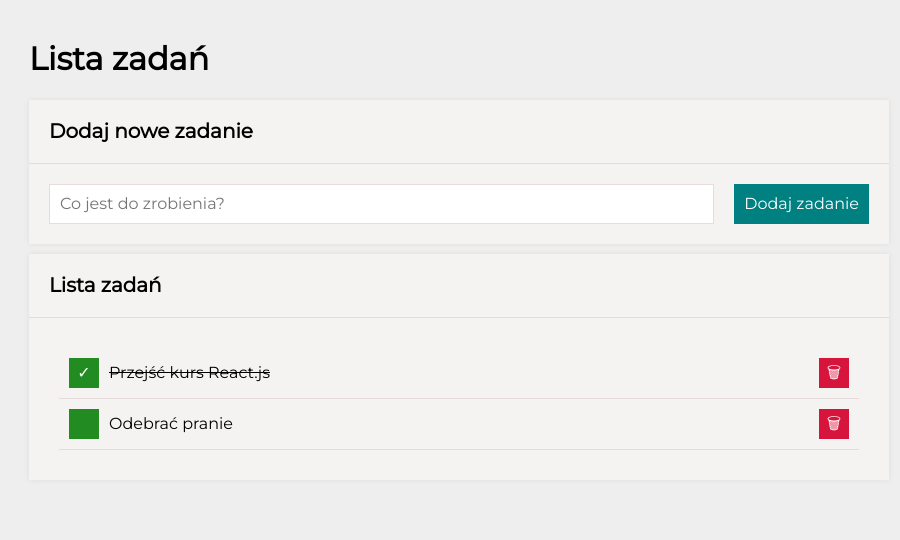
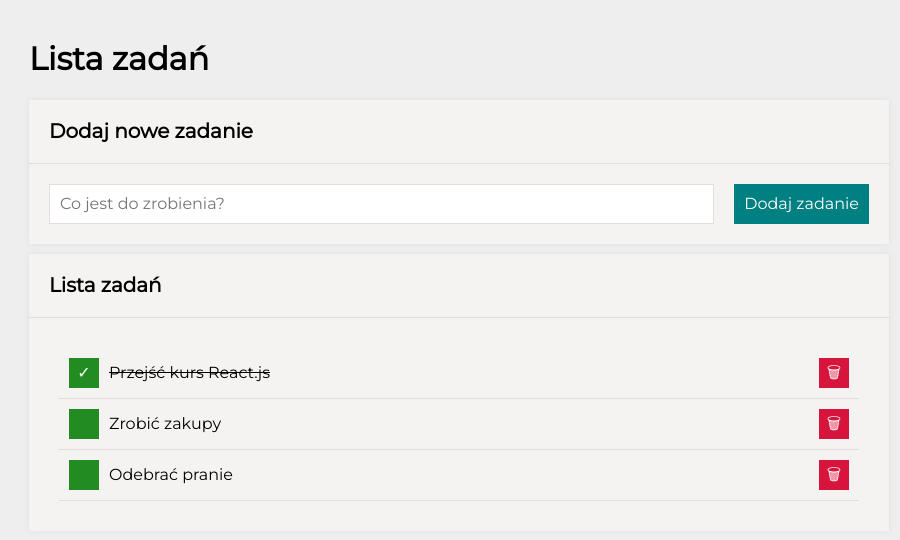
Before and after one commit to Maciekinit/todoes-list-create-react-app, a React (Create React App) app: page / in a window 1280 px wide. Shown: the top 540 px of the page, without its empty margins (181-1081 px from the left). Built offline with nearby package versions, Linux system fonts and the light colour scheme.

Commit message:
adding an example task

```diff
--- a/src/App.js
+++ b/src/App.js
@@ -7,6 +7,7 @@ import Container from "./Container";
 
 const tasks = [
   { id: 1, content: "Przejść kurs React.js", done: true },
+  { id: 2, content: "Zrobić zakupy", done: false },
   { id: 3, content: "Odebrać pranie", done: false },
 ];
 
```
